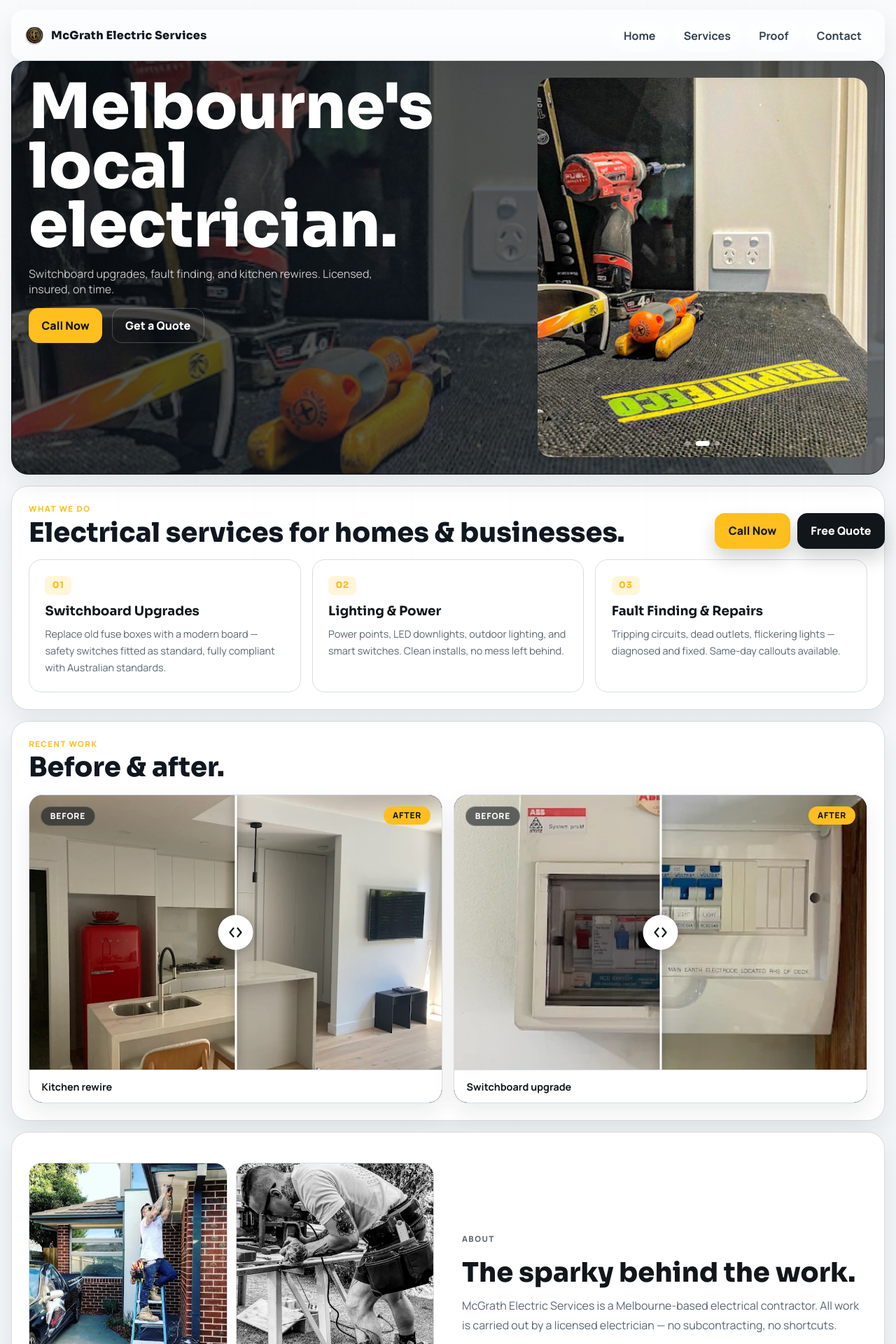
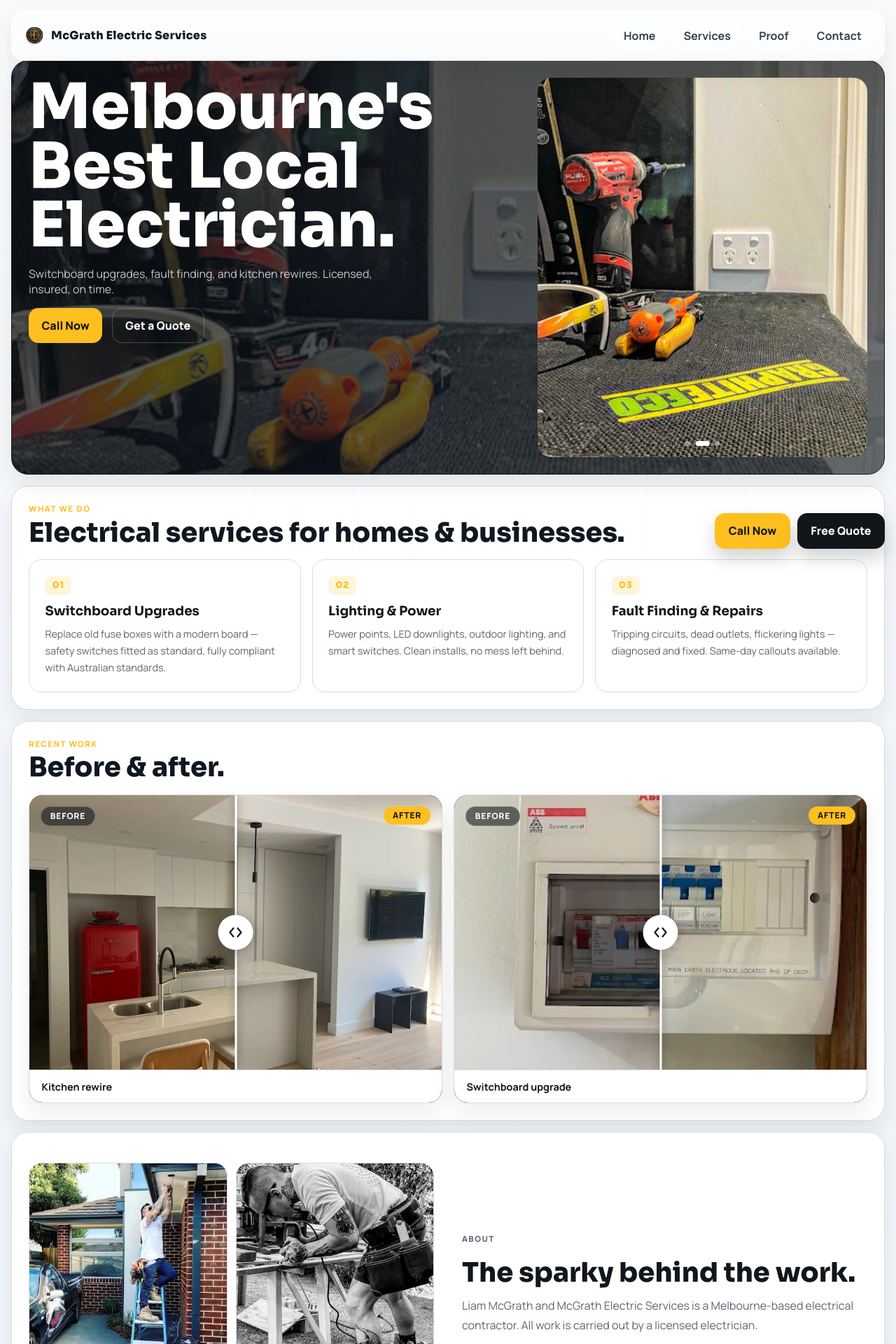
Before and after one commit to AperixStudio/McGrathElectrical, a React (Vite) app: page / in a window 1280 px wide. Shown: the top 1920 px of the page at 70% size. Built offline with nearby package versions, Linux system fonts and the light colour scheme.

Commit message:
UPDATE: Enhance hero and about section text for clarity and impact

```diff
--- a/src/pages/HomePage.tsx
+++ b/src/pages/HomePage.tsx
@@ -40,7 +40,7 @@ export function HomePage() {
         }}
       >
         <div className="hero-copy">
-          <h1>Melbourne's local electrician.</h1>
+          <h1>Melbourne's Best Local Electrician.</h1>
           <p className="lead">
             Switchboard upgrades, fault finding, and kitchen rewires. Licensed, insured, on time.
           </p>
@@ -140,7 +140,7 @@ export function HomePage() {
             <p className="eyebrow">About</p>
             <h2>The sparky behind the work.</h2>
             <p>
-              McGrath Electric Services is a Melbourne-based electrical contractor. All work is carried out by a licensed electrician — no subcontracting, no shortcuts.
+              Liam McGrath and McGrath Electric Services is a Melbourne-based electrical contractor. All work is carried out by a licensed electrician.
             </p>
           </div>
         </div>
```
